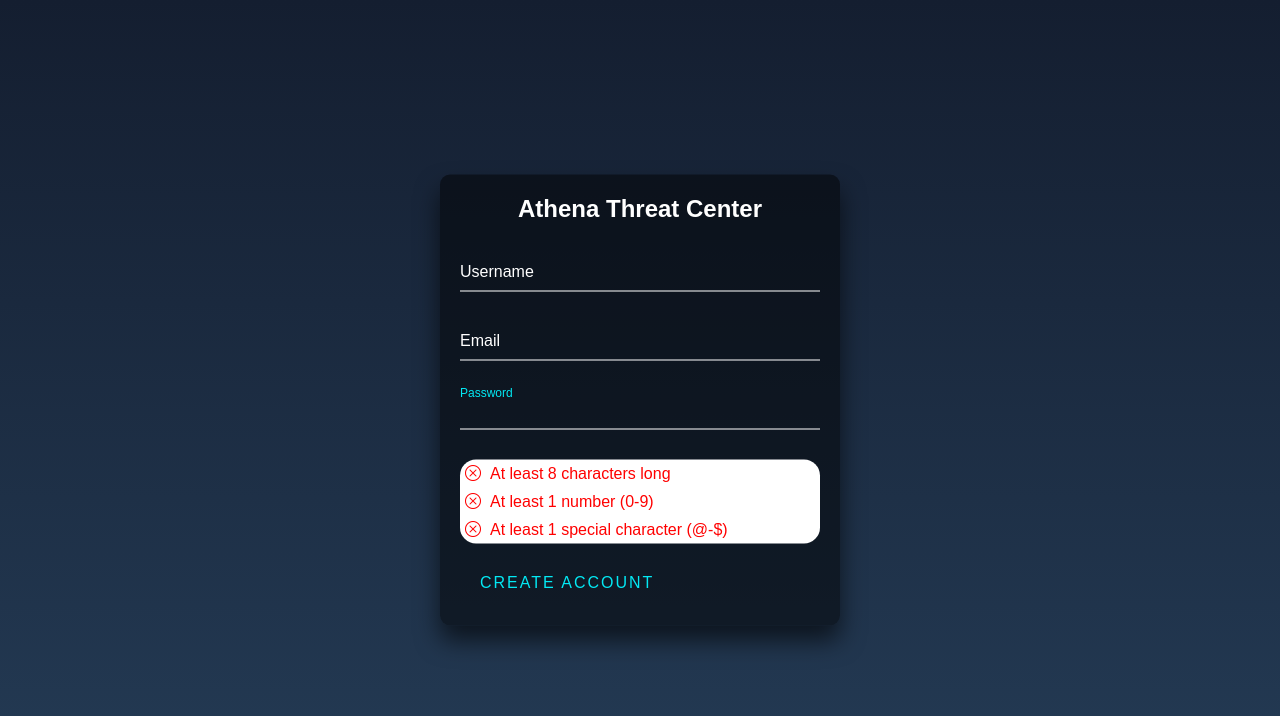
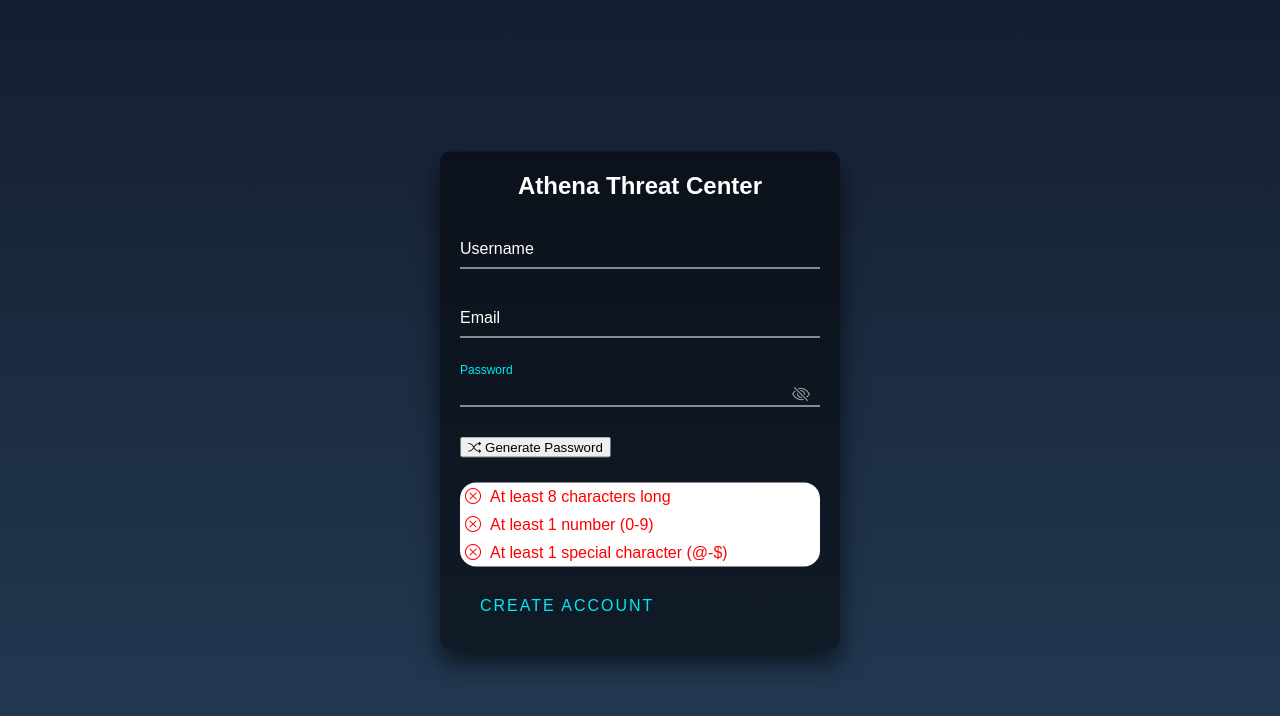
Before and after one commit to Jonathan4H/Athena-Threat-Center, a Flask app: page /signup-page.html in a window 1280 px wide. Shown: the top 716 px of the page. Run offline with Flask 3, Linux system fonts and the light colour scheme.

Commit message:
feat: add password visibility toggle and password generation functionality to signup page

```diff
--- a/static/css/signup-page.css
+++ b/static/css/signup-page.css
@@ -55,9 +55,33 @@ body {
     color: #03e9f4;
     font-size: 12px;
 }
+.password-box {
+    position: relative;
+}
+
+.password-box input {
+    width: 100%;
+    padding-right: 40px; /* Space for the icon */
+}
+
+.password-box i {
+    position: absolute;
+    right: 10px;
+    top: 40%;
+    transform: translateY(-50%);
+    cursor: pointer;
+    color: #999;
+    font-size: 18px;
+    transition: color 0.2s;
+}
+
+.password-box i:hover {
+    color: #fff;
+}
 .password-check {
     background-color: white;
     border-radius: 16px;
+    margin-top: 25px;
 }
 .password-check div {
     display: flex;
--- a/templates/signup-page.html
+++ b/templates/signup-page.html
@@ -19,9 +19,15 @@
                 <input type="email" name="email" required>
                 <label>Email</label>
             </div>
-            <div class="user-box">
+            <div class="user-box password-box">
                 <input type="password" name="password" id="validator" required>
                 <label>Password</label>
+                <i class="bi bi-eye-slash" id="togglePassword"></i>
+            </div>
+            <div class="password-actions">
+                <button type="button" id="generatePassword">
+                    <i class="bi bi-shuffle"></i> Generate Password
+                </button>
             </div>
             <div class="password-check">
                 <div class="check-length">
@@ -63,5 +69,71 @@
             }
         });
     });
+    const generateBtn = document.getElementById("generatePassword");
+
+    generateBtn.addEventListener("click", () => {
+        validator.value = generatePassword(16);
+
+        // Trigger validation
+        validator.dispatchEvent(new Event("keyup"));
+    });
+
+    function generatePassword(length = 16) {
+        const uppercase = "ABCDEFGHIJKLMNOPQRSTUVWXYZ";
+        const lowercase = "abcdefghijklmnopqrstuvwxyz";
+        const numbers = "0123456789";
+        const specials = "!@#$%^&*()-_=+[]{}<>?";
+
+        const allChars = uppercase + lowercase + numbers + specials;
+
+        let password = "";
+
+        // Guarantee at least one of each required type
+        password += secureRandomChar(uppercase);
+        password += secureRandomChar(lowercase);
+        password += secureRandomChar(numbers);
+        password += secureRandomChar(specials);
+
+        // Fill the remaining characters
+        for (let i = password.length; i < length; i++) {
+            password += secureRandomChar(allChars);
+        }
+
+        // Shuffle the password
+        password = shuffle(password);
+
+        return password;
+    }
+
+    function secureRandomChar(chars) {
+        const array = new Uint32Array(1);
+        crypto.getRandomValues(array);
+        return chars[array[0] % chars.length];
+    }
+
+    function shuffle(str) {
+        const arr = str.split("");
+
+        for (let i = arr.length - 1; i > 0; i--) {
+            const j = Math.floor(Math.random() * (i + 1));
+            [arr[i], arr[j]] = [arr[j], arr[i]];
+        }
+
+        return arr.join("");
+    }
+
+    const togglePassword = document.getElementById("togglePassword");
+
+    togglePassword.addEventListener("click", () => {
+        if (validator.type === "password") {
+            validator.type = "text";
+            togglePassword.classList.remove("bi-eye-slash");
+            togglePassword.classList.add("bi-eye");
+        } else {
+            validator.type = "password";
+            togglePassword.classList.remove("bi-eye");
+            togglePassword.classList.add("bi-eye-slash");
+        }
+    });
 </script>
 </html>
```
